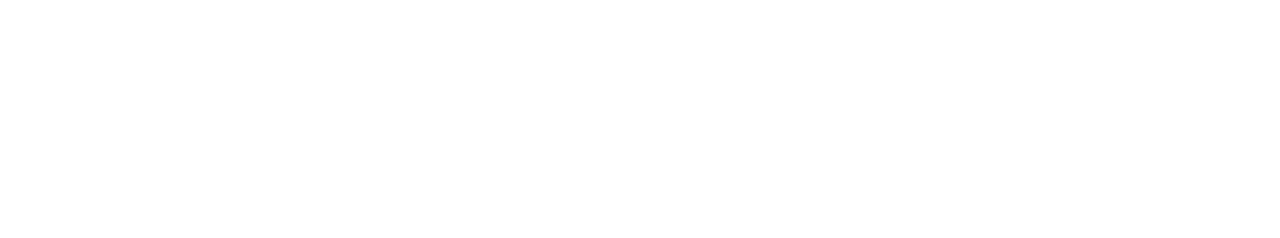
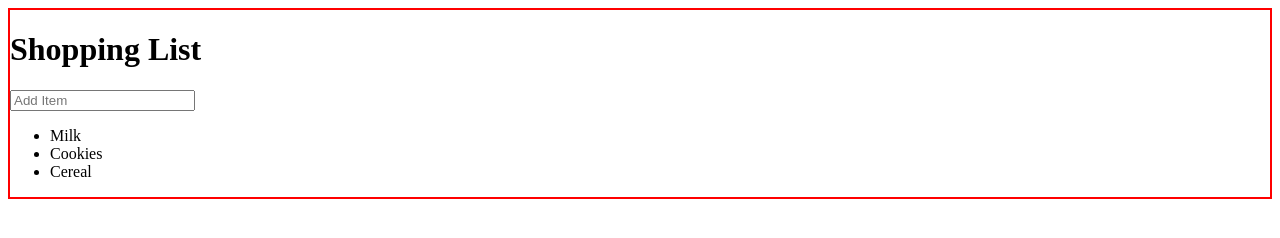
Before and after one commit to mrmyers5280/shopping-list, a plain HTML site: page index.html in a window 1280 px wide. Drawn offline with nearby package versions, Linux system fonts and the light colour scheme.

Commit message:
Add basic HTML structure and style divs for development

```diff
--- a/css/main.css
+++ b/css/main.css
@@ -1 +1,4 @@
 /* main.css */
+div {
+    border: 1px solid red;
+}
--- a/index.html
+++ b/index.html
@@ -9,6 +9,16 @@
     <script src="js/app.js"></script>
 </head>
 <body>
-
+    <div class="main">
+        <div class="content">
+            <h1>Shopping List</h1>
+            <input type="text" id="list-item" name="list-item" placeholder="Add Item">
+            <ul>
+                <li>Milk</li>
+                <li>Cookies</li>
+                <li>Cereal</li>
+            </ul>
+        </div>
+    </div>
 </body>
 </html>
```
